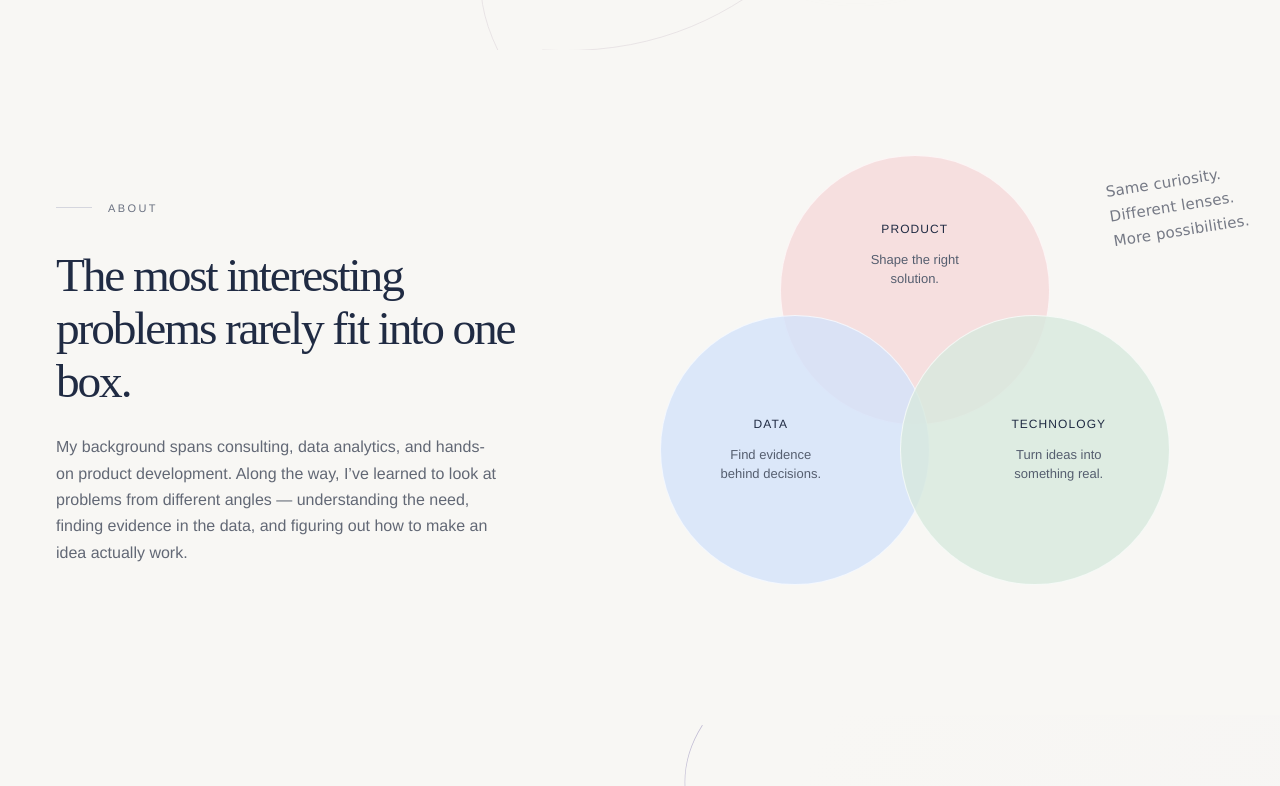
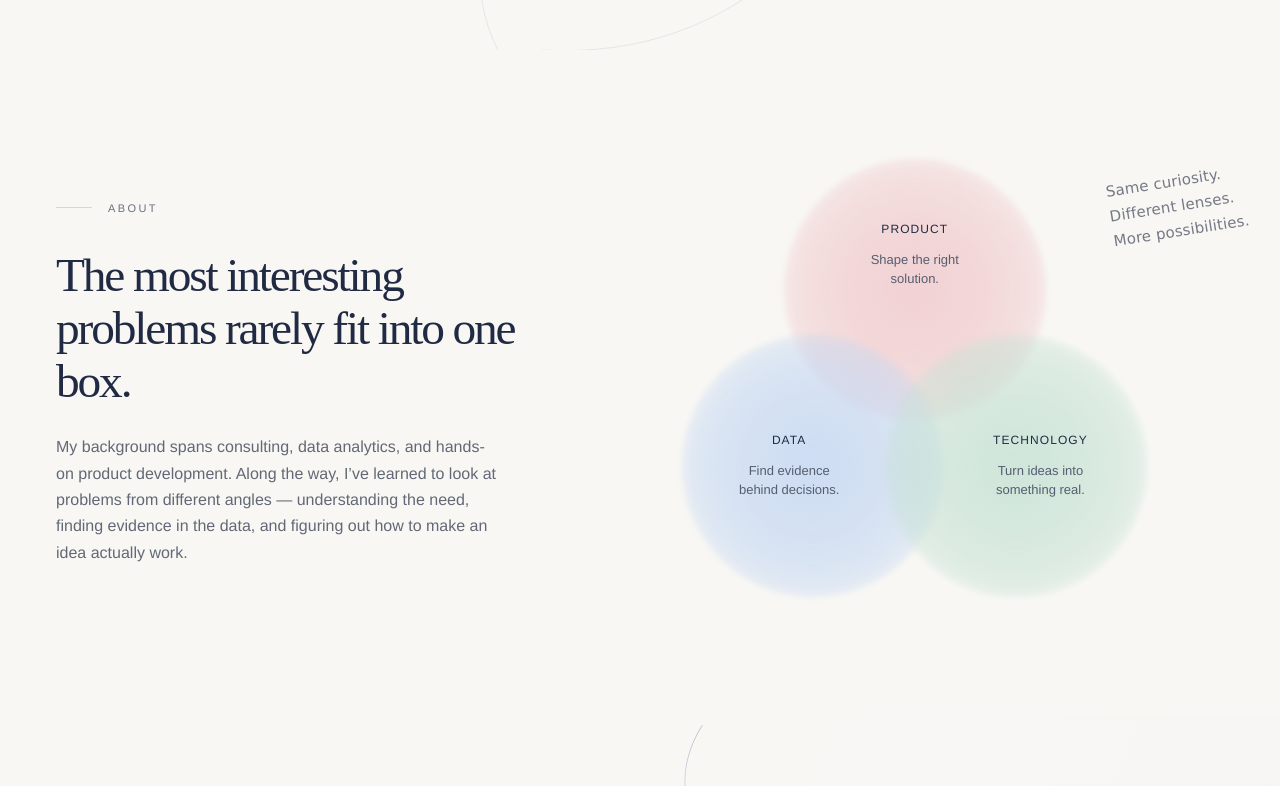
Before and after one commit to HungChingMan/twinky-portfolio, a website: page index.html in a window 1280 px wide. Shown: the part 710-1496 px from the top of the page. Drawn offline with Linux system fonts and the light colour scheme.

Commit message:
fix venn diagram

```diff
--- a/styles.css
+++ b/styles.css
@@ -81,3 +81,22 @@ html{scroll-padding-top:72px}
 @media(min-width:1500px){.hero-content{padding-top:130px}}
 @media(max-width:800px){.hero-content{width:calc(100% - 64px);padding-top:90px}.hero .eyebrow{margin-bottom:20px}.hero h1{font-size:56px}.hero-positioning{font-size:28px}.hero-intro{font-size:17px;max-width:400px}}
 @media(max-width:600px){.hero-content{width:calc(100% - 40px);padding-top:80px;padding-bottom:65px}.hero .eyebrow{margin-bottom:18px}.hero h1{font-size:clamp(34px,9vw,54px);line-height:1.08;margin-bottom:12px}.hero-positioning{font-size:clamp(20px,4.9vw,26px);line-height:1.25;margin-bottom:14px}.hero-intro{font-size:15px;line-height:1.65;max-width:315px}}
+
+/* About colour artwork stays behind the crisp, unchanged diagram labels. */
+.about .venn{isolation:isolate}
+.about .discipline{background:transparent;border-color:transparent}
+.about .discipline::before{content:'';position:absolute;inset:0;z-index:-1;border-radius:inherit;pointer-events:none;filter:blur(2px);background:radial-gradient(circle closest-side at 50% 50%,rgb(var(--circle-pigment) / .8) 0%,rgb(var(--circle-pigment) / .68) 48%,rgb(var(--circle-pigment) / .56) 75%,rgb(var(--circle-pigment) / .45) 90%,rgb(var(--circle-pigment) / .3) 96%,rgb(var(--circle-pigment) / 0) 100%)}
+.about .product{--circle-pigment:240 200 203}
+.about .data{--circle-pigment:194 214 242}
+.about .technology{--circle-pigment:197 225 211}
+
+/* Equal centre distances give all three pairs the same overlap area. */
+.about .venn{--venn-diameter:270px;--venn-drop:176px;--venn-inset:calc(50% - var(--venn-diameter) / 2 - var(--venn-drop) * .577350269)}
+.about .product{left:calc(50% - var(--venn-diameter) / 2)}
+.about .data{left:var(--venn-inset)}
+.about .technology{right:var(--venn-inset)}
+.about .data,.about .technology{top:var(--venn-drop)}
+@media(max-width:1100px){.about .venn{--venn-diameter:230px;--venn-drop:148.5px}}
+@media(max-width:800px){.about .venn{--venn-diameter:255px;--venn-drop:159.5px}}
+@media(max-width:600px){.about .venn{--venn-diameter:190px;--venn-drop:121px}}
+@media(max-width:360px){.about .venn{--venn-diameter:170px;--venn-drop:110px}}
```
Also changed, not shown: CLAUDE.md (added, +25 -0 lines).
